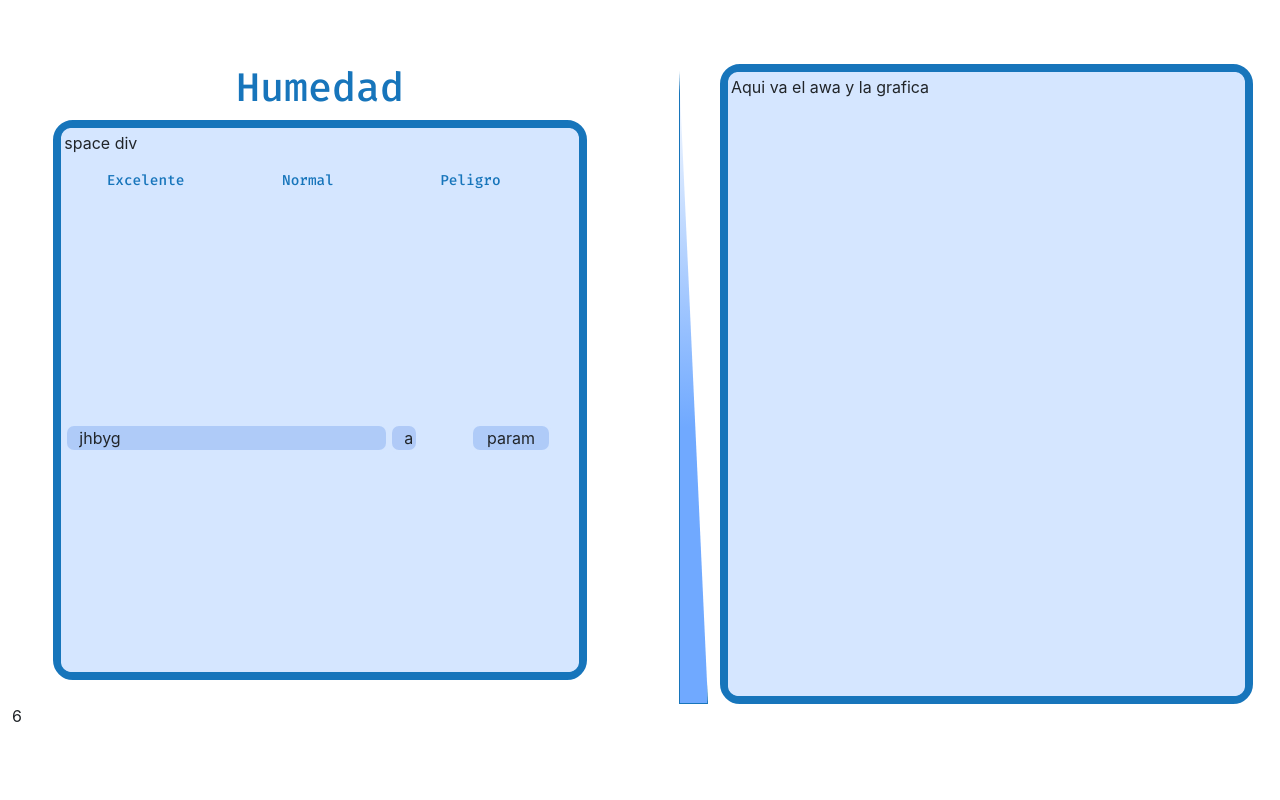
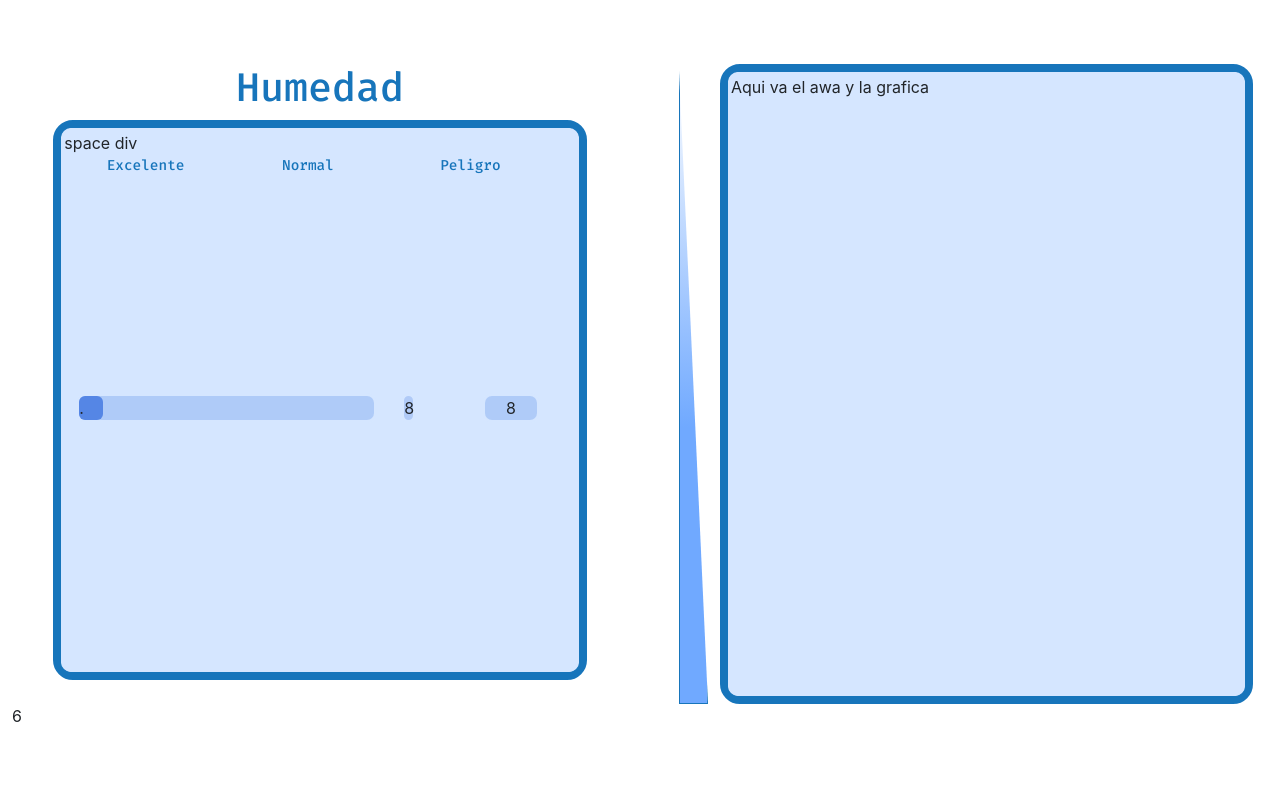
Before and after one commit to EpsyUwU/SiteMonitor, a React (Vite) app in the folder front/monitor s/: page /Humedad in a window 1280 px wide. Shown: the top 800 px of the page. Built offline with nearby package versions, Linux system fonts and the light colour scheme.

Commit message:
lololo
lololo

```diff
--- /dev/null
+++ b/front/monitor s/src/base/InsulatedHumidValues.jsx
@@ -0,0 +1,12 @@
+import React from "react";
+import ProgressBars from "./ProgressBars";
+
+function InsulatedHumidValues({dato}) {
+    return (
+        <>
+            <ProgressBars values={dato} />
+        </>
+     );
+}
+
+export default InsulatedHumidValues;
--- a/front/monitor s/src/base/ProgressBars.jsx
+++ b/front/monitor s/src/base/ProgressBars.jsx
@@ -1,20 +1,14 @@
-import React from "react";
 import styled from "styled-components";
 
 const StyledLargeSInsideBar=styled.div`
-  background-color: rgba(85, 134, 229, 0.29);
-  border: solid 3px #d5e6ff;
-    border: 1px solid black;
-
-  border-radius: 10px;
+  background-color: #5586E5;
+  border-radius: 6px;
   height: 100%;
-  width: ${props => props.ancho};
+  width: ${props => props.long}%;
   `;
-function ProgressBars(){
-  <>
-    <StyledLargeSInsideBar>like proggressbar</StyledLargeSInsideBar>
-  </>
-
-
+function ProgressBars({values}){
+  return(
+  <StyledLargeSInsideBar long={values}>.</StyledLargeSInsideBar>
+  )
 }
 export default ProgressBars
--- /dev/null
+++ b/front/monitor s/src/components/ListaHumedades.jsx
@@ -0,0 +1,24 @@
+import React from "react";
+import styled from "styled-components";
+import ProgressBars from "../base/ProgressBars";
+import InsulatedHumidValues from "../base/InsulatedHumidValues"
+
+const StyledLargeBar=styled.div`
+  background-color: rgba(85, 134, 229, 0.29);
+  border: solid 3px #d5e6ff;
+  border-radius: 10px;
+  height: 100%;
+  align-content: flex-start;
+  margin-left: 0;
+  padding: 0;
+  `;
+
+function ListaHumedades({data}) {
+    return (
+        <>
+            <StyledLargeBar><InsulatedHumidValues dato={data}/></StyledLargeBar>
+        </>
+    );
+}
+
+export default ListaHumedades;
--- a/front/monitor s/src/components/MinMaxH.jsx
+++ b/front/monitor s/src/components/MinMaxH.jsx
@@ -1,7 +1,6 @@
 import React from 'react'
 import styled from 'styled-components'
-import ProgressBars from '../base/ProgressBars';
-
+import ListaHumedades from './ListaHumedades';
 
 const StyledBox = styled.div`
   background-color: #d5e6ff;
@@ -22,6 +21,9 @@ const StyledLargeBar=styled.div`
   border: solid 3px #d5e6ff;
   border-radius: 10px;
   height: 100%;
+  align-content: flex-start;
+  margin-left: 0;
+  padding: 0;
   `;
 const StyledShortBar=styled.div`
   background-color: rgba(85, 134, 229, 0.29);
@@ -44,9 +46,19 @@ const StyledGraff=styled.div`
   overflow: auto
 `;
 
+function getRandomInt(max) {
+  return Math.floor(Math.random() * max);
+}
+
+
 function MinMaxH() {
   let porcentaje = "param";
-  let reg=24;
+  let datos = []
+
+  for (let i = 0; i < 5; i++) { // muestra 0, luego 1, luego 2
+  datos.push(getRandomInt(40));
+  }
+
   return (
     <StyledBox className='row'>
       <div className="row">space div</div>
@@ -61,21 +73,19 @@ function MinMaxH() {
           <StyledText>Peligro</StyledText>
         </div>
       </div>
-
-      <StyledGraff className="row">
+      {datos.map((dato) =>
+      <StyledGraff className="row" key={dato.id}>
         <div className="col-8">
-          {/** */}
-          <div className="row">
-            <StyledLargeBar>jhbyg</StyledLargeBar>
-          </div>
+          <ListaHumedades data={dato}/>
         </div>
         <div className="col-2">
-          <div className="row"><StyledColorBox>a</StyledColorBox></div>
+          <StyledColorBox>{dato}</StyledColorBox>
         </div>
         <div className="col-2">
-          <div className="row"><StyledShortBar>{porcentaje}</StyledShortBar></div>
+          <StyledShortBar>{dato}</StyledShortBar>
         </div>
       </StyledGraff>
+      )}
     </StyledBox>
   )
 }
```
